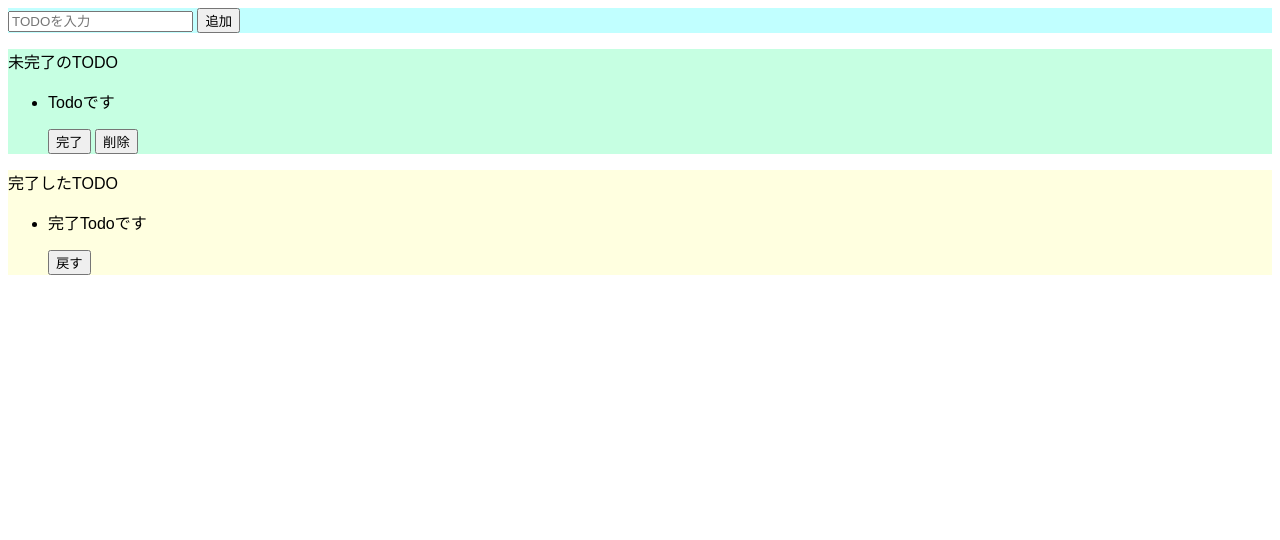
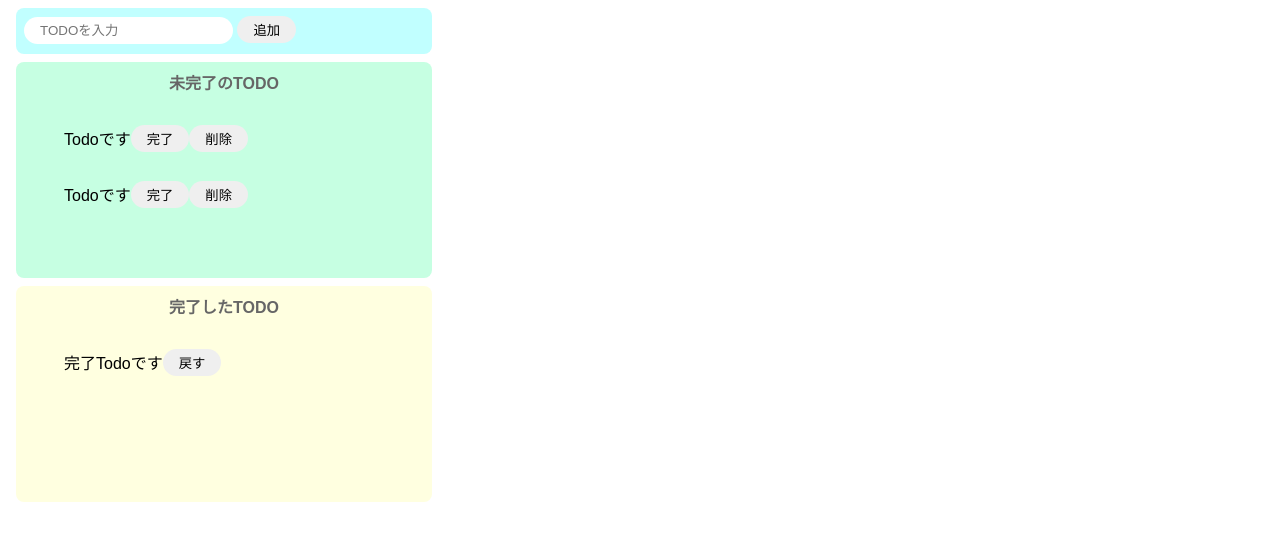
Before and after one commit to somelab-0618/js-todo-list, a plain HTML site: page index.html in a window 1280 px wide. Drawn offline with Linux system fonts and the light colour scheme.

Commit message:
HTML,CSSで枠組みを作成

```diff
--- a/index.html
+++ b/index.html
@@ -12,10 +12,15 @@
     <input type="text" placeholder="TODOを入力">
     <button>追加</button>
   </div>
-    <div class="imcomplete-area">
-        <p>未完了のTODO</p>
+  <div class="incomplete-area">
+    <p class="title">未完了のTODO</p>
     <ul>
-            <li>
+      <li class="list-row">
+        <p>Todoです</p>
+        <button>完了</button>
+        <button>削除</button>
+      </li>
+      <li class="list-row">
         <p>Todoです</p>
         <button>完了</button>
         <button>削除</button>
@@ -23,9 +28,9 @@
     </ul>
   </div>
   <div class="complete-area">
-        <p>完了したTODO</p>
+    <p class="title">完了したTODO</p>
     <ul>
-            <li>
+      <li class="list-row">
         <p>完了Todoです</p>
         <button>戻す</button>
       </li>
--- a/src/style.css
+++ b/src/style.css
@@ -1,15 +1,65 @@
 body {
-    font-family: sans-serif;
+  font-family: sans-serif;
+}
+
+input {
+  padding: 6px 16px;
+  border-radius: 16px;
+  border: none;
+  outline: none;
+}
+
+button {
+  padding: 4px 16px;
+  border-radius: 16px;
+  border: none;
+}
+
+button:hover {
+  background-color: #ff7fff;
+  color: #fff;
+  cursor: pointer;
+}
+
+li {
+  margin-right: 8px;
 }
 
 .input-area {
-    background-color: #c1ffff;
+  width: 400px;
+  height: 30px;
+  padding: 8px;
+  margin: 8px;
+  border-radius: 8px;
+  background-color: #c1ffff;
 }
 
-.imcomplete-area {
-    background-color: #c6ffe2;
+.incomplete-area {
+  width: 400px;
+  min-height: 200px;
+  padding: 8px;
+  margin: 8px;
+  border-radius: 8px;
+  background-color: #c6ffe2;
 }
 
 .complete-area {
-    background-color: #ffffe0;
+  width: 400px;
+  min-height: 200px;
+  padding: 8px;
+  margin: 8px;
+  border-radius: 8px;
+  background-color: #ffffe0;
 }
+
+.title {
+  text-align: center;
+  margin-top: 0;
+  font-weight: bold;
+  color: #666;
+}
+
+.list-row {
+  display: flex;
+  align-items: center;
+}
```
Also changed, not shown: 1 other file. Lines whose indentation alone changed are shown as unchanged.
